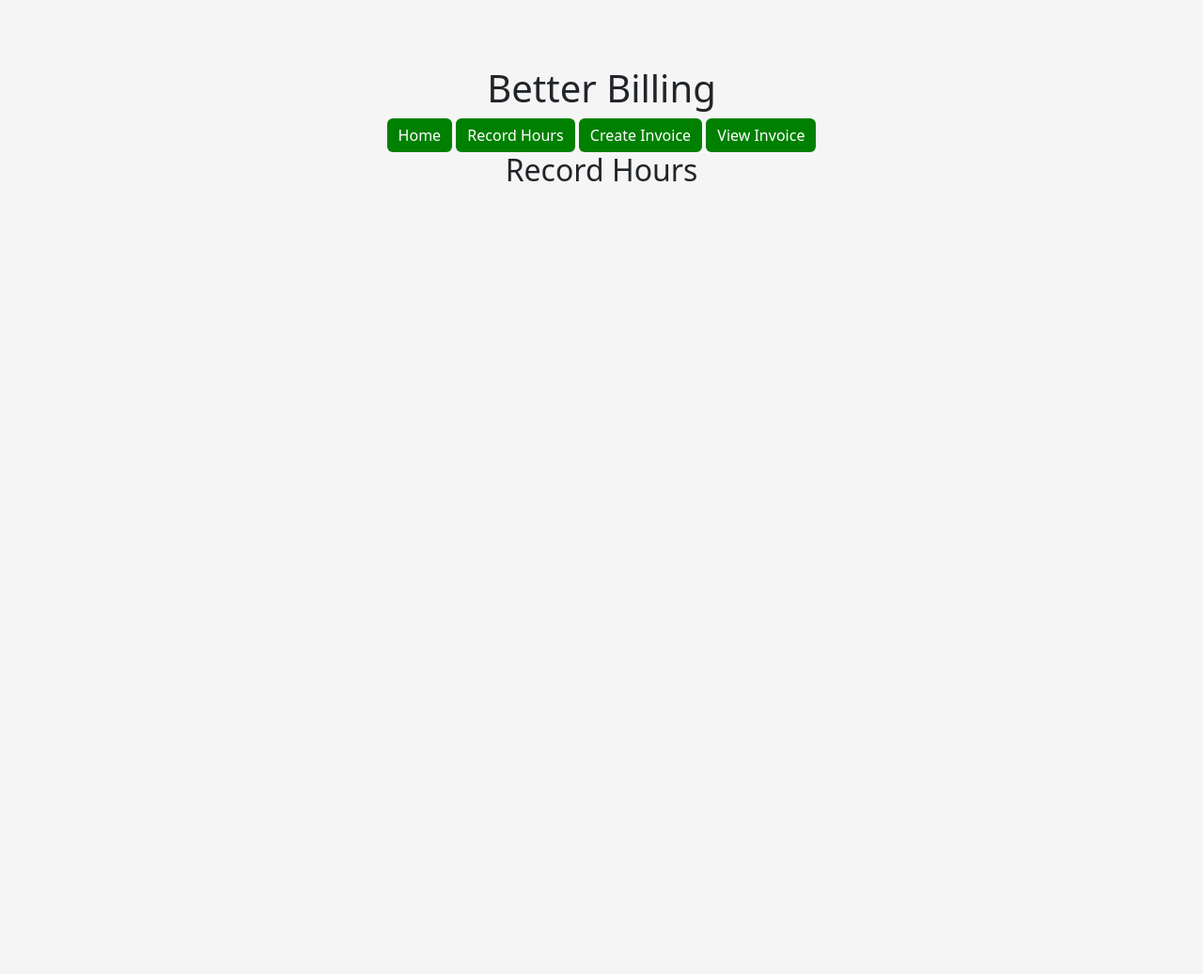
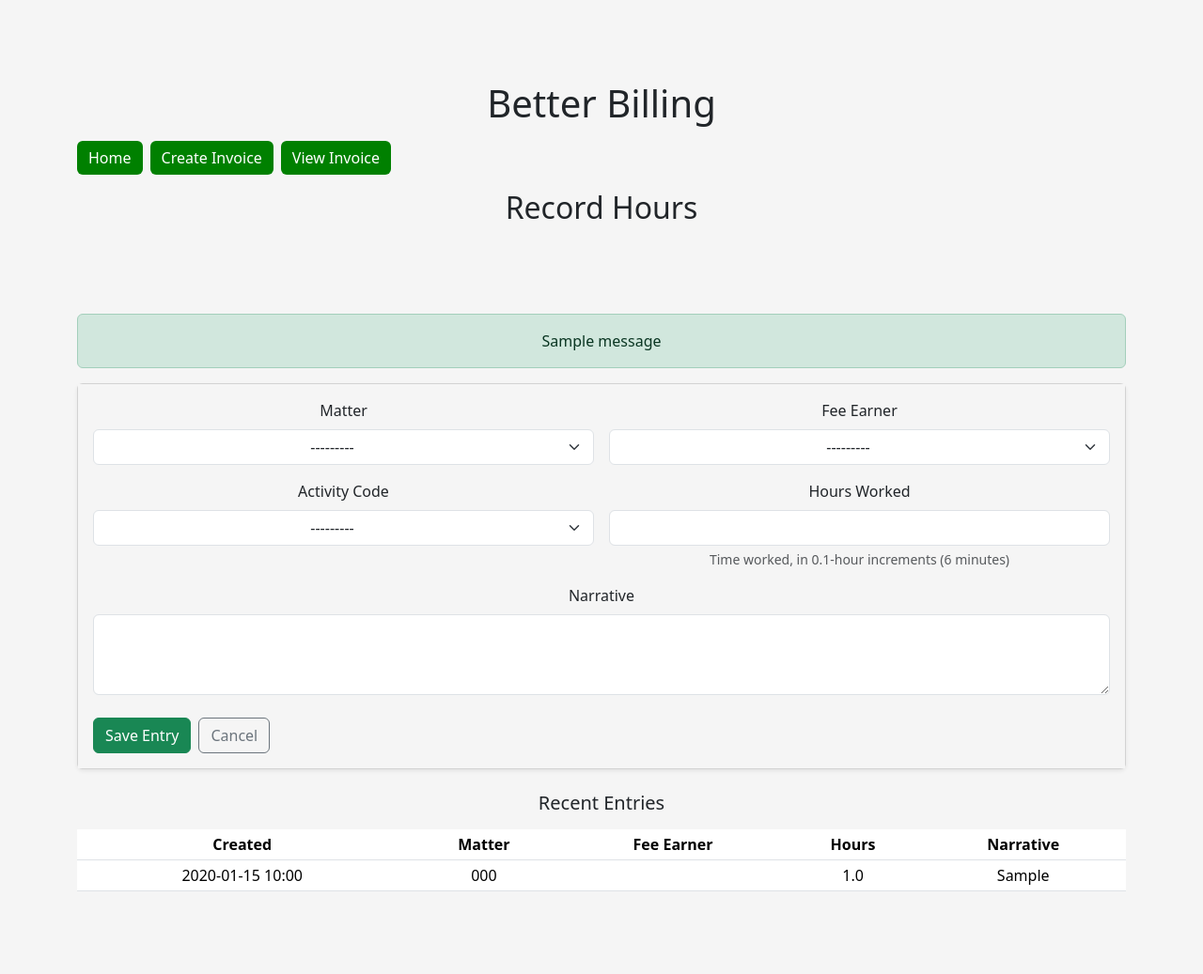
Before and after one commit to tambrulee/P3---Better-Billing---NEW, a Django app: template better_bill_project/templates/better_bill_project/record.html in a window 1280 px wide. Shown: the whole page at 94% size. Before the commit the page ends 193 px from the top, so only its background shows below. Run offline with Django 4.2, Linux system fonts and the light colour scheme; the template is opened without the code that fills it: values that come from a table or form of the project are taken from there, others are empty; tables that the repository leaves empty hold one stand-in row (values such as "Sample post"); one stand-in notice (Sample message) is shown.

Commit message:
Setting up time entry view and template

```diff
--- /dev/null
+++ b/better_bill_project/forms.py
@@ -0,0 +1,24 @@
+from decimal import Decimal, ROUND_HALF_UP
+from django import forms
+from django.core.exceptions import ValidationError
+from .models import TimeEntry, Matter, Personnel, ActivityCode
+
+class TimeEntryForm(forms.ModelForm):
+    class Meta:
+        model = TimeEntry
+        fields = ["matter", "fee_earner", "activity_code", "hours_worked", "narrative"]
+        widgets = {
+            "matter": forms.Select(attrs={"class": "form-select"}),
+            "fee_earner": forms.Select(attrs={"class": "form-select"}),
+            "activity_code": forms.Select(attrs={"class": "form-select"}),
+            "hours_worked": forms.NumberInput(attrs={"class": "form-control", "step": "0.1", "min": "0"}),
+            "narrative": forms.Textarea(attrs={"class": "form-control", "rows": 3}),
+        }
+
+    def clean_hours_worked(self):
+        value = self.cleaned_data.get("hours_worked")
+        if value is None:
+            return value
+        if (Decimal(value) * 10) % 1 != 0:
+            raise ValidationError("Hours must be in 0.1-hour increments.")
+        return value.quantize(Decimal("0.1"), rounding=ROUND_HALF_UP)
--- a/better_bill_project/templates/better_bill_project/record.html
+++ b/better_bill_project/templates/better_bill_project/record.html
@@ -1,49 +1,139 @@
+{% load static %}
 <!DOCTYPE html>
 <html lang="en">
 <head>
-    <meta charset="UTF-8">
-    <meta name="viewport" content="width=device-width, initial-scale=1.0">
-    <title>Better Billing - Record Time</title>
-    <!-- Bootstrap CSS -->
-    <link href="https://cdn.jsdelivr.net/npm/bootstrap@5.3.8/dist/css/bootstrap.min.css" rel="stylesheet" integrity="sha384-sRIl4kxILFvY47J16cr9ZwB07vP4J8+LH7qKQnuqkuIAvNWLzeN8tE5YBujZqJLB" crossorigin="anonymous">
-    <!-- Custom CSS -->
-     {% load static %}
-     <link rel="stylesheet" href="{% static 'css/style.css' %}">
+  <meta charset="UTF-8" />
+  <meta name="viewport" content="width=device-width, initial-scale=1.0"/>
+  <title>Better Billing - Record Time</title>
+
+  <!-- Bootstrap CSS -->
+  <link href="https://cdn.jsdelivr.net/npm/bootstrap@5.3.8/dist/css/bootstrap.min.css" rel="stylesheet"
+        integrity="sha384-sRIl4kxILFvY47J16cr9ZwB07vP4J8+LH7qKQnuqkuIAvNWLzeN8tE5YBujZqJLB" crossorigin="anonymous">
+
+  <!-- Custom CSS -->
+  <link rel="stylesheet" href="{% static 'css/style.css' %}">
 </head>
 <body>
-    <header>
+<header class="container py-3">
+  <h1>Better Billing</h1>
 
-    <!-- Page Title -->
+  <nav class="my-3 d-flex gap-2">
+    <a href="{% url 'index' %}" class="btn btn-primary">Home</a>
+    <a href="{% url 'create-invoice' %}" class="btn btn-primary">Create Invoice</a>
+    <a href="{% url 'view-invoice' %}" class="btn btn-primary">View Invoice</a>
+  </nav>
 
-    <h1>Better Billing</h1>
+  <h2>Record Hours</h2>
+</header>
 
+<main class="container pb-5">
+  <!-- Django messages -->
+  {% if messages %}
+    <div class="mb-3">
+      {% for message in messages %}
+        <div class="alert alert-{{ message.tags }} mb-2" role="alert">{{ message }}</div>
+      {% endfor %}
+    </div>
+  {% endif %}
 
-    <!-- Navigation -->
+  <div class="card shadow-sm mb-4">
+    <div class="card-body">
+      <form method="post" novalidate>
+        {% csrf_token %}
 
-    <a href="index.html" class="btn btn-primary">Home</a>
+        {% if form.non_field_errors %}
+          <div class="alert alert-danger">{{ form.non_field_errors }}</div>
+        {% endif %}
 
-    <a href="record.html" class="btn btn-primary">Record Hours</a>
+        <div class="row g-3">
+          <!-- Matter -->
+          <div class="col-md-6">
+            <label for="{{ form.matter.id_for_label }}" class="form-label">Matter</label>
+            {{ form.matter }}
+            {% if form.matter.errors %}
+              <div class="invalid-feedback d-block">{{ form.matter.errors|striptags }}</div>
+            {% endif %}
+          </div>
 
-    <a href="create_invoice.html" class="btn btn-primary">Create Invoice</a>
+          <!-- Fee earner -->
+          <div class="col-md-6">
+            <label for="{{ form.fee_earner.id_for_label }}" class="form-label">Fee Earner</label>
+            {{ form.fee_earner }}
+            {% if form.fee_earner.errors %}
+              <div class="invalid-feedback d-block">{{ form.fee_earner.errors|striptags }}</div>
+            {% endif %}
+          </div>
 
-    <a href="view_invoice.html" class="btn btn-primary">View Invoice</a>
+          <!-- Activity code (optional) -->
+          <div class="col-md-6">
+            <label for="{{ form.activity_code.id_for_label }}" class="form-label">Activity Code</label>
+            {{ form.activity_code }}
+            {% if form.activity_code.errors %}
+              <div class="invalid-feedback d-block">{{ form.activity_code.errors|striptags }}</div>
+            {% endif %}
+          </div>
 
-     <!-- Subtitle -->
+          <!-- Hours worked -->
+          <div class="col-md-6">
+            <label for="{{ form.hours_worked.id_for_label }}" class="form-label">Hours Worked</label>
+            {{ form.hours_worked }}
+            <div class="form-text">{{ form.fields.hours_worked.help_text }}</div>
+            {% if form.hours_worked.errors %}
+              <div class="invalid-feedback d-block">{{ form.hours_worked.errors|striptags }}</div>
+            {% endif %}
+          </div>
 
-    <h2>Record Hours</h2>
-    </header>
+          <!-- Narrative -->
+          <div class="col-12">
+            <label for="{{ form.narrative.id_for_label }}" class="form-label">Narrative</label>
+            {{ form.narrative }}
+            {% if form.narrative.errors %}
+              <div class="invalid-feedback d-block">{{ form.narrative.errors|striptags }}</div>
+            {% endif %}
+          </div>
+        </div>
 
-    <main>
+        <div class="mt-4 d-flex gap-2">
+          <button type="submit" class="btn btn-success">Save Entry</button>
+          <a href="{% url 'index' %}" class="btn btn-outline-secondary">Cancel</a>
+        </div>
+      </form>
+    </div>
+  </div>
 
+  {% if recent_entries %}
+    <h3 class="h5 mb-3">Recent Entries</h3>
+    <div class="table-responsive">
+      <table class="table table-sm align-middle">
+        <thead>
+          <tr>
+            <th>Created</th>
+            <th>Matter</th>
+            <th>Fee Earner</th>
+            <th>Hours</th>
+            <th>Narrative</th>
+          </tr>
+        </thead>
+        <tbody>
+          {% for e in recent_entries %}
+            <tr>
+              <td>{{ e.created_at|date:"Y-m-d H:i" }}</td>
+              <td>{{ e.matter.matter_number }}</td>
+              <td>{{ e.fee_earner.initials }}</td>
+              <td>{{ e.hours_worked }}</td>
+              <td class="text-truncate" style="max-width: 420px;">{{ e.narrative }}</td>
+            </tr>
+          {% endfor %}
+        </tbody>
+      </table>
+    </div>
+  {% endif %}
+</main>
 
-     </main>
-    <footer>
-
-<!-- Bootstrap JS -->
-    <script src="https://cdn.jsdelivr.net/npm/bootstrap@5.3.8/dist/js/bootstrap.bundle.min.js" integrity="sha384-FKyoEForCGlyvwx9Hj09JcYn3nv7wiPVlz7YYwJrWVcXK/BmnVDxM+D2scQbITxI" crossorigin="anonymous"></script>
-
-    </footer>
-
-
+<footer class="container pb-4">
+  <script src="https://cdn.jsdelivr.net/npm/bootstrap@5.3.8/dist/js/bootstrap.bundle.min.js"
+          integrity="sha384-FKyoEForCGlyvwx9Hj09JcYn3nv7wiPVlz7YYwJrWVcXK/BmnVDxM+D2scQbITxI"
+          crossorigin="anonymous"></script>
+</footer>
 </body>
 </html>
--- a/better_bill_project/urls.py
+++ b/better_bill_project/urls.py
@@ -6,5 +6,6 @@
     path("create_invoice.html", views.create_invoice, name="create-invoice"),
     path("record.html", views.record_time, name="record-time"),
     path("view_invoice.html", views.view_invoice, name="view-invoice"),
+    path("time-entries/new/", views.timeentry_create, name="timeentry-new"),
 
 ]
```
Also changed, not shown: better_bill_project/templates/better_bill_project/create_invoice.html (+3 -7 lines), better_bill_project/templates/better_bill_project/index.html (+3 -6 lines), better_bill_project/templates/better_bill_project/view_invoice.html (+3 -7 lines), better_bill_project/views.py (+16 -0 lines).
